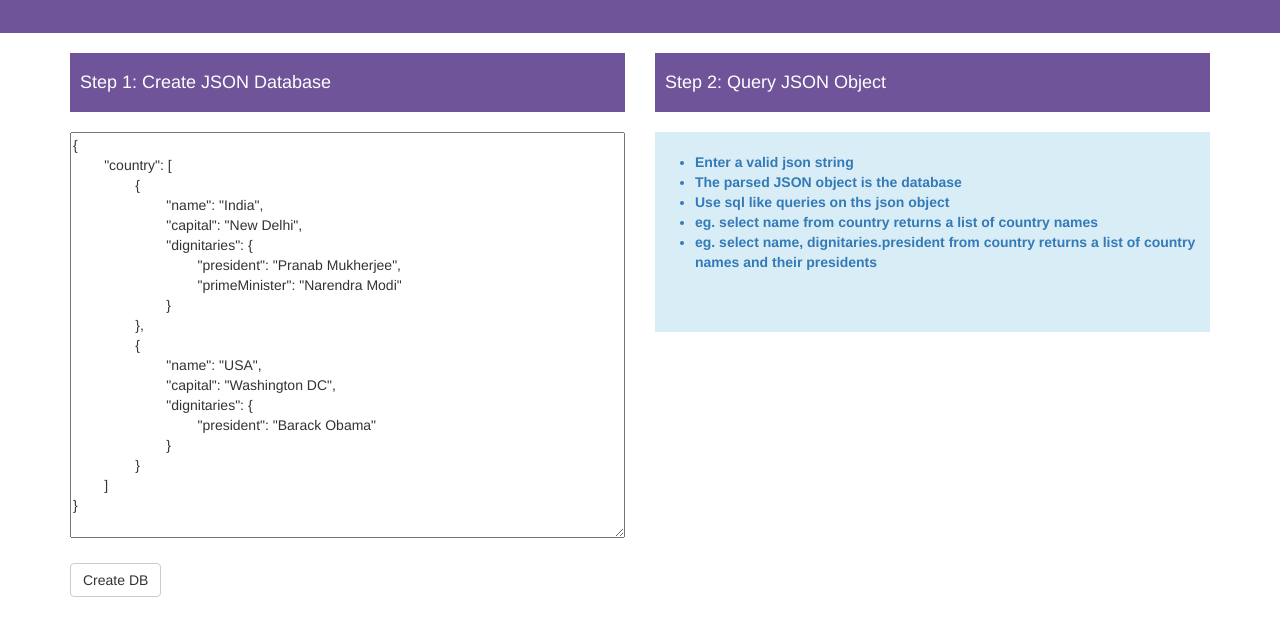
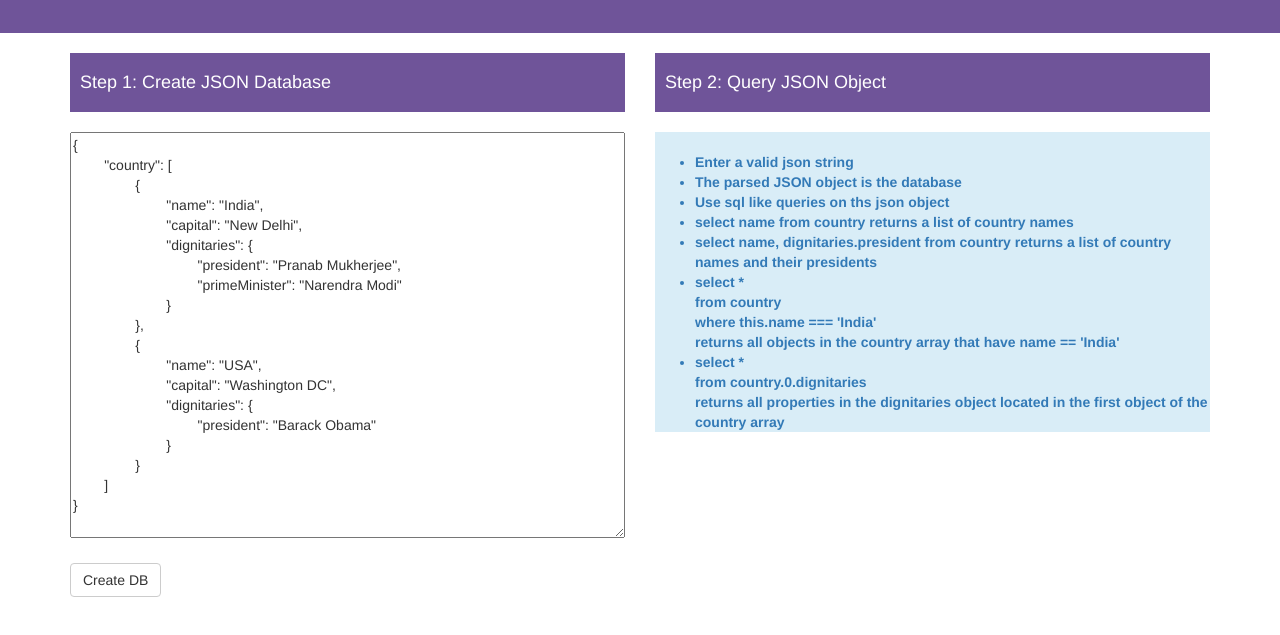
Before and after one commit to anandsunderraman/jsonsqlonline, a plain HTML site: page index.html in a window 1280 px wide. Shown: the part 107-742 px from the top of the page. Drawn offline with nearby package versions, Linux system fonts and the light colour scheme; some packages are replaced by stand-ins of ours.

Commit message:
added a few more example queries

```diff
--- a/partials/createDB.html
+++ b/partials/createDB.html
@@ -35,10 +35,22 @@
           <strong>Use sql like queries on ths json object</strong>
         </li>
         <li>
-          <strong>eg. select name from country returns a list of country names</strong>
+          <strong>select name from country returns a list of country names</strong>
         </li>
         <li>
-          <strong>eg. select name, dignitaries.president from country returns a list of country names and their presidents</strong>
+          <strong>select name, dignitaries.president from country returns a list of country names and their presidents</strong>
+        </li>
+        <li>
+          <strong>
+            select * <br/> from country <br/> where this.name === 'India' <br/>
+            returns all objects in the country array that have name == 'India'
+          </strong>
+        </li>
+        <li>
+          <strong>
+            select * <br/> from country.0.dignitaries <br/>
+            returns all properties in the dignitaries object located in the first object of the country array
+          </strong>
         </li>
       </ul>
     </div>
```
